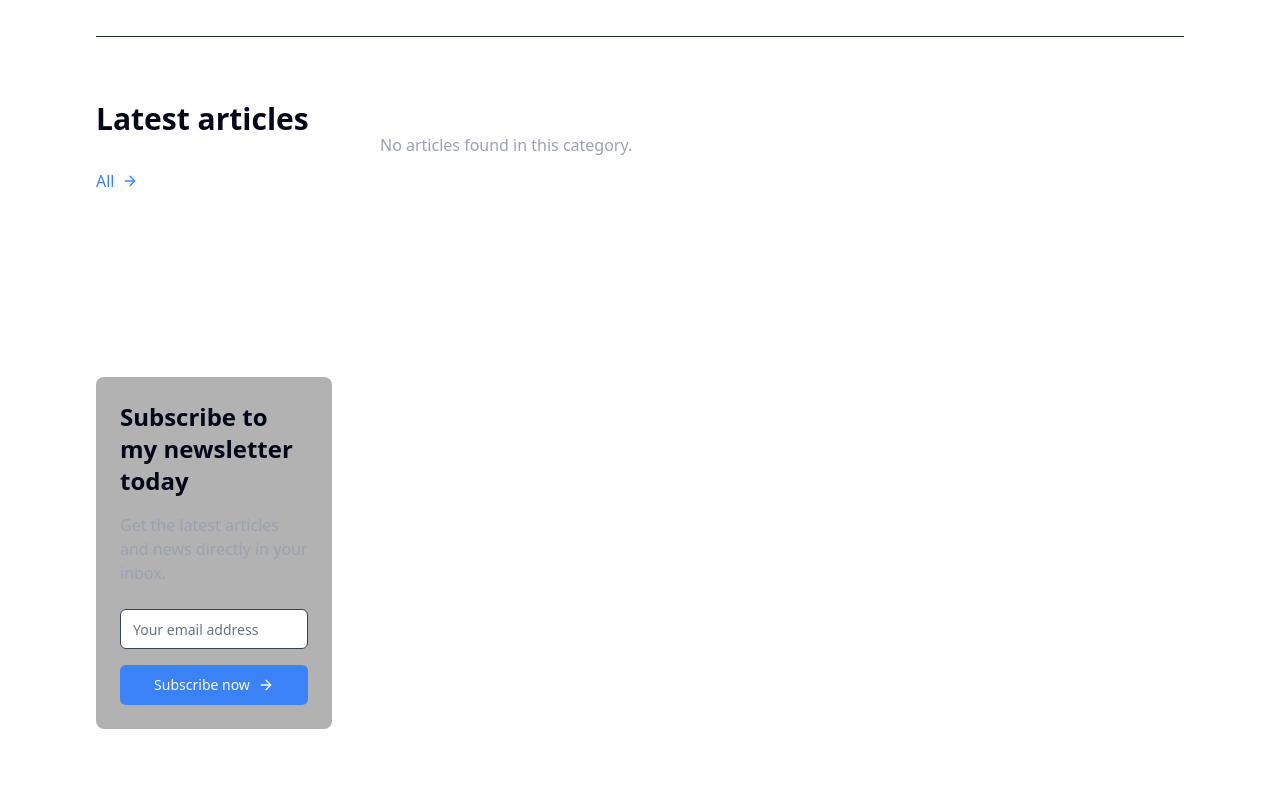
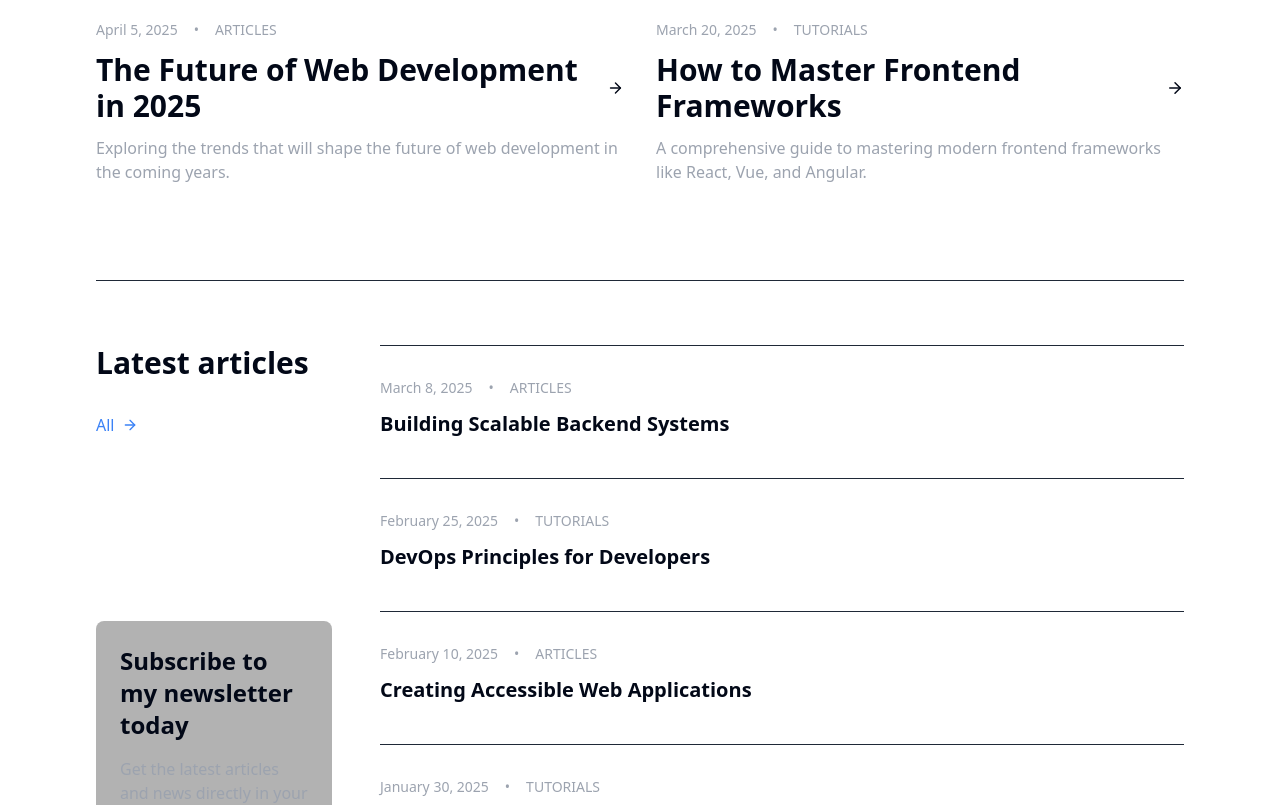
Before and after one commit to VuongUranus/react-it-showcase-folio, a React (Vite) app: page /blog in a window 1280 px wide. Shown: the part 360-1165 px from the top of the page. Built offline with nearby package versions, Linux system fonts and the light colour scheme.

Commit message:
update code

```diff
--- a/src/pages/Blog.tsx
+++ b/src/pages/Blog.tsx
@@ -10,70 +10,70 @@ import { Link } from 'react-router-dom';
 
 // Blog post sample data with categories
 const blogPosts = [
-  // {
-  //   id: 1,
-  //   title: "The Future of Web Development in 2025",
-  //   excerpt: "Exploring the trends that will shape the future of web development in the coming years.",
-  //   date: "April 5, 2025",
-  //   category: "ARTICLES",
-  //   slug: "future-web-development-2025"
-  // },
-  // {
-  //   id: 2,
-  //   title: "How to Master Frontend Frameworks",
-  //   excerpt: "A comprehensive guide to mastering modern frontend frameworks like React, Vue, and Angular.",
-  //   date: "March 20, 2025",
-  //   category: "TUTORIALS",
-  //   slug: "master-frontend-frameworks"
-  // },
-  // {
-  //   id: 3,
-  //   title: "Building Scalable Backend Systems",
-  //   excerpt: "Best practices for designing and implementing scalable backend systems for your applications.",
-  //   date: "March 8, 2025",
-  //   category: "ARTICLES",
-  //   slug: "scalable-backend-systems"
-  // },
-  // {
-  //   id: 4,
-  //   title: "DevOps Principles for Developers",
-  //   excerpt: "Essential DevOps practices that every developer should understand and implement.",
-  //   date: "February 25, 2025",
-  //   category: "TUTORIALS",
-  //   slug: "devops-principles"
-  // },
-  // {
-  //   id: 5,
-  //   title: "Creating Accessible Web Applications",
-  //   excerpt: "How to ensure your web applications are accessible to all users, including those with disabilities.",
-  //   date: "February 10, 2025",
-  //   category: "ARTICLES",
-  //   slug: "accessible-web-applications"
-  // },
-  // {
-  //   id: 6,
-  //   title: "TypeScript Best Practices for 2025",
-  //   excerpt: "The latest best practices for writing clean, maintainable TypeScript code in your projects.",
-  //   date: "January 30, 2025",
-  //   category: "TUTORIALS",
-  //   slug: "typescript-best-practices-2025"
-  // },
-  // {
-  //   id: 7,
-  //   title: "7 Great Web Development Languages to Learn this Year",
-  //   excerpt: "A curated list of programming languages that will boost your career in web development.",
-  //   date: "January 15, 2025",
-  //   category: "ARTICLES",
-  //   slug: "web-development-languages"
-  // },
-  // {
-  //   id: 8,
-  //   title: "8 Tips to Improve your Web Development Skills in 2025",
-  //   excerpt: "Practical tips and strategies to level up your web development skills this year.",
-  //   date: "January 5, 2025",
-  //   category: "ARTICLES",
-  //   slug: "improve-web-development-skills"
-  // }
+  {
+    id: 1,
+    title: "The Future of Web Development in 2025",
+    excerpt: "Exploring the trends that will shape the future of web development in the coming years.",
+    date: "April 5, 2025",
+    category: "ARTICLES",
+    slug: "future-web-development-2025"
+  },
+  {
+    id: 2,
+    title: "How to Master Frontend Frameworks",
+    excerpt: "A comprehensive guide to mastering modern frontend frameworks like React, Vue, and Angular.",
+    date: "March 20, 2025",
+    category: "TUTORIALS",
+    slug: "master-frontend-frameworks"
+  },
+  {
+    id: 3,
+    title: "Building Scalable Backend Systems",
+    excerpt: "Best practices for designing and implementing scalable backend systems for your applications.",
+    date: "March 8, 2025",
+    category: "ARTICLES",
+    slug: "scalable-backend-systems"
+  },
+  {
+    id: 4,
+    title: "DevOps Principles for Developers",
+    excerpt: "Essential DevOps practices that every developer should understand and implement.",
+    date: "February 25, 2025",
+    category: "TUTORIALS",
+    slug: "devops-principles"
+  },
+  {
+    id: 5,
+    title: "Creating Accessible Web Applications",
+    excerpt: "How to ensure your web applications are accessible to all users, including those with disabilities.",
+    date: "February 10, 2025",
+    category: "ARTICLES",
+    slug: "accessible-web-applications"
+  },
+  {
+    id: 6,
+    title: "TypeScript Best Practices for 2025",
+    excerpt: "The latest best practices for writing clean, maintainable TypeScript code in your projects.",
+    date: "January 30, 2025",
+    category: "TUTORIALS",
+    slug: "typescript-best-practices-2025"
+  },
+  {
+    id: 7,
+    title: "7 Great Web Development Languages to Learn this Year",
+    excerpt: "A curated list of programming languages that will boost your career in web development.",
+    date: "January 15, 2025",
+    category: "ARTICLES",
+    slug: "web-development-languages"
+  },
+  {
+    id: 8,
+    title: "8 Tips to Improve your Web Development Skills in 2025",
+    excerpt: "Practical tips and strategies to level up your web development skills this year.",
+    date: "January 5, 2025",
+    category: "ARTICLES",
+    slug: "improve-web-development-skills"
+  }
 ];
 
 interface BlogCardProps {
```
